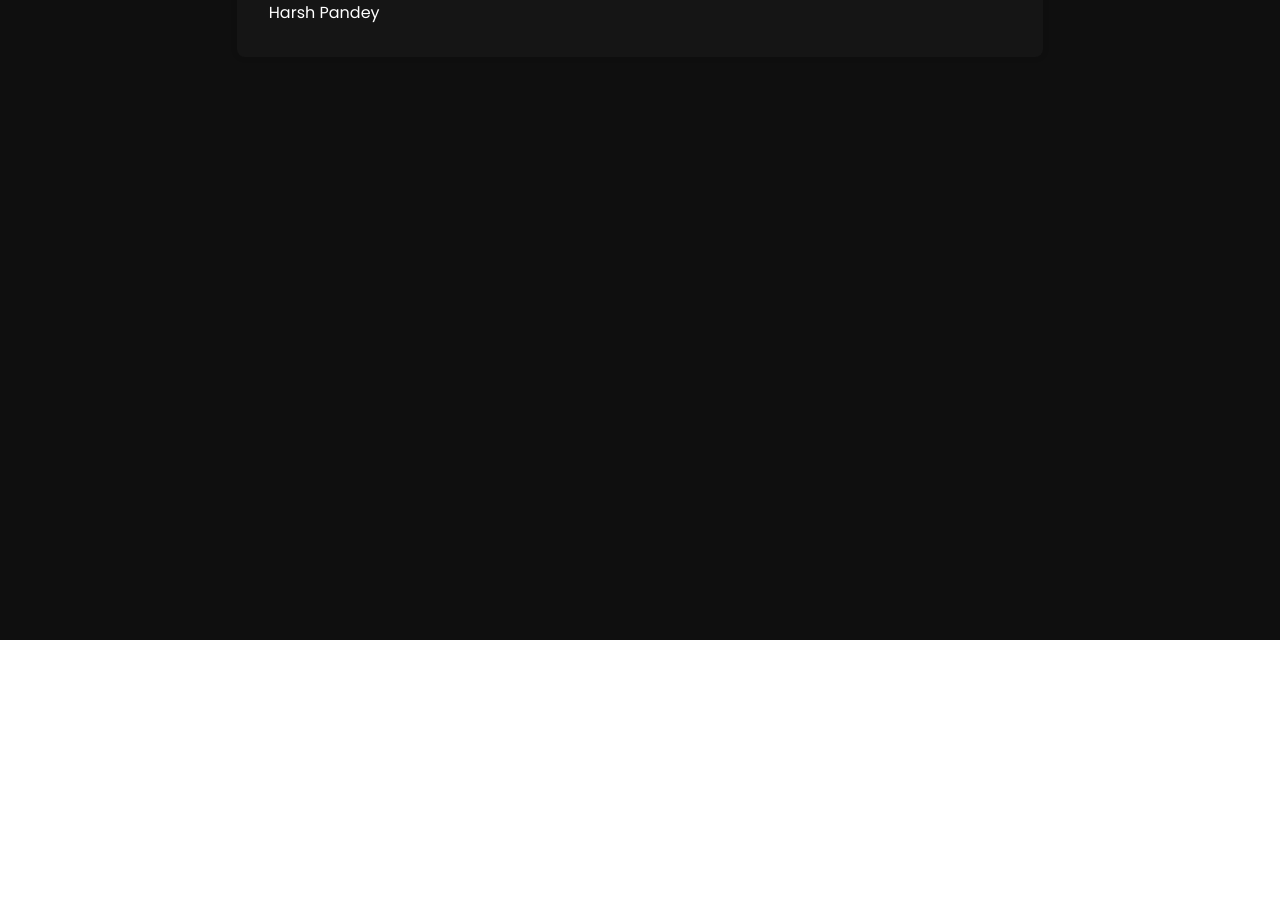
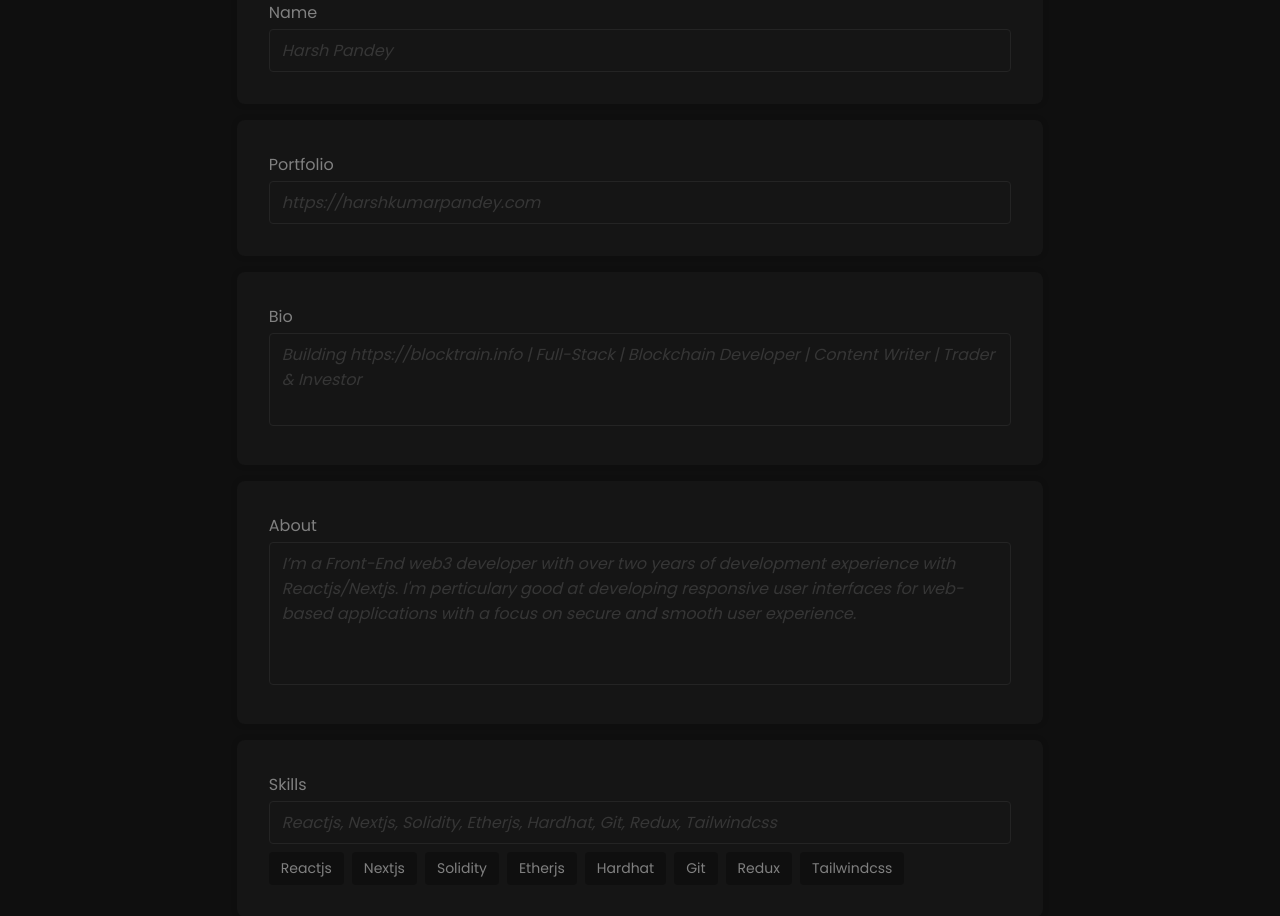
Before and after one commit to harshpandey002/devPool, a Next.js app: page /profile/create in a window 1280 px wide. Shown: the part 160-1076 px from the top of the page. Before the commit the page ends 800 px from the top, so only its background shows below. Built offline with nearby package versions, Linux system fonts and the light colour scheme.

Commit message:
react hook form

```diff
--- a/package.json
+++ b/package.json
@@ -12,6 +12,7 @@
     "next": "13.1.5",
     "react": "18.2.0",
     "react-dom": "18.2.0",
+    "react-hook-form": "^7.42.1",
     "react-icons": "^4.7.1"
   },
   "devDependencies": {
--- a/pages/profile/create.jsx
+++ b/pages/profile/create.jsx
@@ -1,14 +1,102 @@
 import Layout from "@/components/Layout";
 import styles from "@/styles/CreateProfile.module.css";
+import { useState } from "react";
+import { useForm } from "react-hook-form";
+
+const sampleSkills = [
+  "Reactjs",
+  "Nextjs",
+  "Solidity",
+  "Etherjs",
+  "Hardhat",
+  "Git",
+  "Redux",
+  "Tailwindcss",
+];
+
+const defaultValues = {
+  name: "",
+  portfolio: "",
+  bio: "",
+  about: "",
+};
 
 export default function CreateProfile() {
+  const [skills, setSkills] = useState("");
+  const {
+    register,
+    handleSubmit,
+    watch,
+    formState: { errors },
+  } = useForm({ defaultValues });
+
+  const onSubmit = (data) => console.log(data);
+
   return (
     <Layout>
-      <div className={styles.container}>
-        <div className={styles.content}>
-          <p>Harsh Pandey</p>
+      <form onSubmit={handleSubmit(onSubmit)} className={styles.container}>
+        <div className={styles.question}>
+          <p>Name</p>
+          <input type="text" name="name" placeholder="Harsh Pandey" />
         </div>
-      </div>
+        <div className={styles.question}>
+          <p>Portfolio</p>
+          <input
+            type="url"
+            name="portfolio"
+            placeholder="https://harshkumarpandey.com"
+          />
+        </div>
+        <div className={styles.question}>
+          <p>Bio</p>
+          <textarea
+            rows={3}
+            name="bio"
+            placeholder="Building https://blocktrain.info | Full-Stack | Blockchain Developer | Content Writer | Trader & Investor"
+          />
+        </div>
+        <div className={styles.question}>
+          <p>About</p>
+          <textarea
+            rows={5}
+            name="about"
+            placeholder="I’m a Front-End web3 developer with over two years of development experience with Reactjs/Nextjs. I'm perticulary good at developing responsive user interfaces for web-based applications with a focus on secure and smooth user experience."
+          />
+        </div>
+        <Skills skills={skills} setSkills={setSkills} />
+      </form>
     </Layout>
   );
 }
+
+function Skills({ skills, setSkills }) {
+  const skillClicked = (skill) => {
+    setSkills((prev) => {
+      if (prev) {
+        return prev + ", " + skill;
+      }
+      return skill;
+    });
+  };
+
+  return (
+    <div className={styles.question}>
+      <p>Skills</p>
+      <input
+        type="text"
+        value={skills}
+        onChange={(e) => setSkills(e.target.value)}
+        placeholder="Reactjs, Nextjs, Solidity, Etherjs, Hardhat, Git, Redux, Tailwindcss"
+      />
+      <div className={styles.skills}>
+        {sampleSkills
+          .filter((skill) => !skills.includes(skill))
+          .map((skill) => (
+            <span onClick={() => skillClicked(skill)} key={skill}>
+              {skill}
+            </span>
+          ))}
+      </div>
+    </div>
+  );
+}
--- a/styles/CreateProfile.module.css
+++ b/styles/CreateProfile.module.css
@@ -2,9 +2,12 @@
   padding: 4rem;
   padding-top: 8rem;
   min-height: 100vh;
+  display: flex;
+  flex-direction: column;
+  gap: 16px;
 }
 
-.content {
+.question {
   width: 70%;
   min-width: 600px;
   margin: 0 auto;
@@ -14,3 +17,28 @@
   box-shadow: var(--card-shadow);
   padding: 2rem;
 }
+
+.question > p {
+  color: gray;
+  margin-bottom: 4px;
+}
+
+.skills {
+  margin-top: 8px;
+  display: flex;
+  align-items: center;
+  gap: 8px;
+}
+
+.skills span {
+  padding: 6px 12px;
+  background-color: var(--bg);
+  font-size: 14px;
+  color: gray;
+  border-radius: 4px;
+  cursor: pointer;
+}
+
+.skills span:hover {
+  background-color: #111111;
+}
--- a/styles/globals.css
+++ b/styles/globals.css
@@ -25,6 +25,12 @@ a {
   text-decoration: none;
 }
 
+button,
+input,
+textarea {
+  font-family: "Poppins", sans-serif;
+}
+
 button {
   padding: 6px 12px;
   font-size: 14px;
@@ -44,6 +50,37 @@ button:hover {
 
 button:active {
   scale: 0.95;
+}
+
+input,
+textarea {
+  font-size: 16px;
+  width: 100%;
+  padding: 8px 12px;
+  border: 1px solid #242424;
+  color: white;
+  outline: none;
+  border-radius: 4px;
+  background-color: transparent;
+  resize: none;
+}
+
+input:hover,
+textarea:hover {
+  background-color: #181818;
+}
+
+input::placeholder,
+textarea::placeholder {
+  color: rgb(54, 54, 54);
+  font-style: italic;
+}
+
+input:focus,
+textarea:focus {
+  border: 1px solid #2d2d2d;
+
+  background-color: #131313;
 }
 
 ::selection {
```
Also changed, not shown: 2 other files (tests, documents, lock files or other folders).
